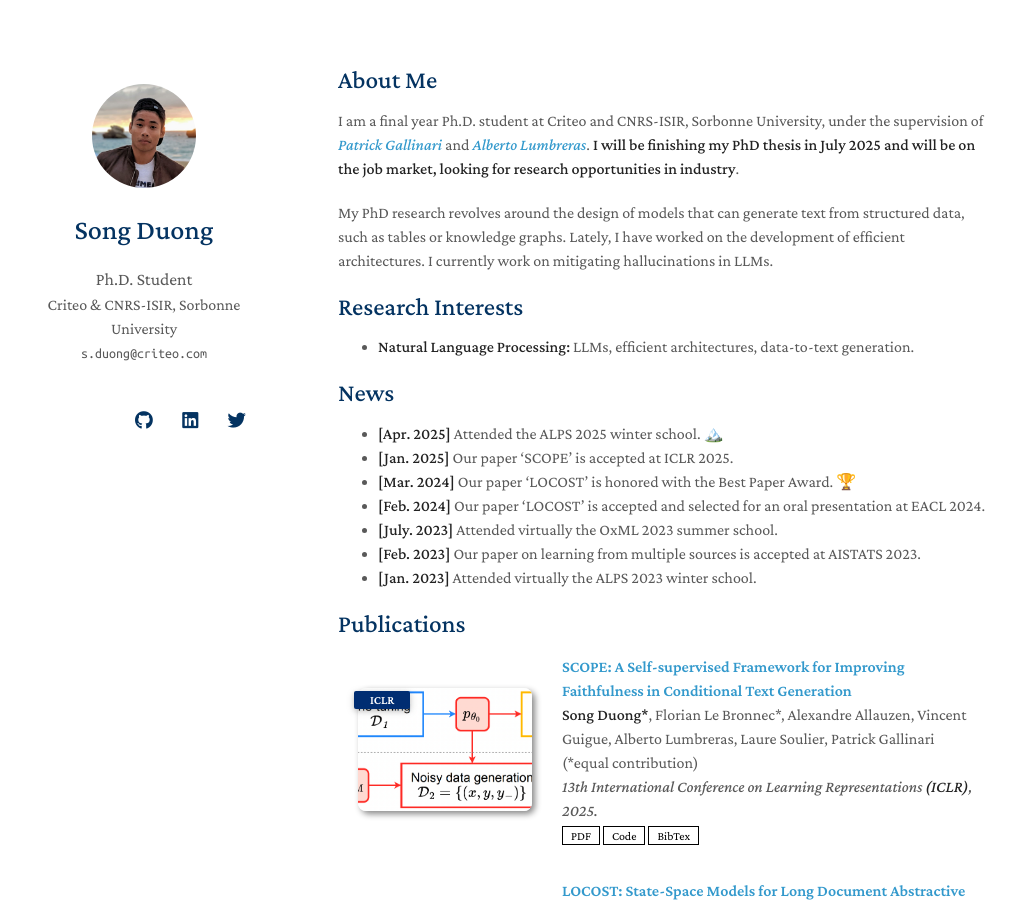
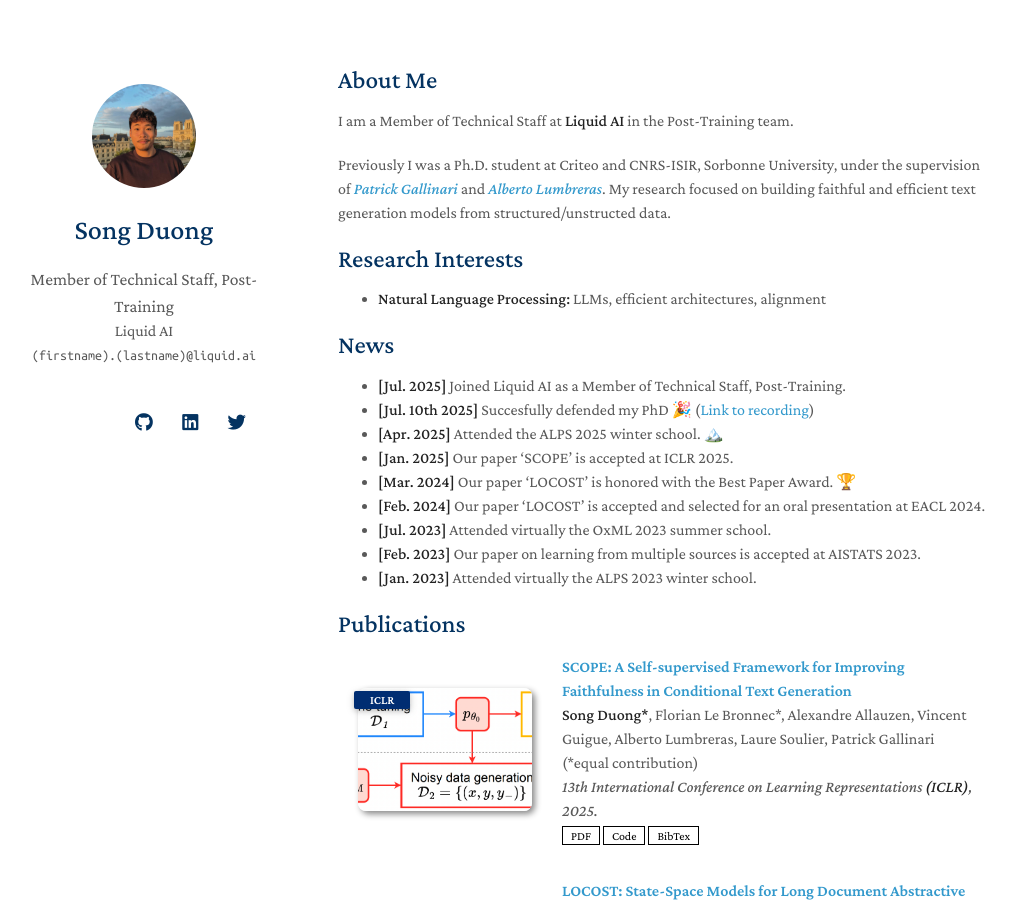
Before and after one commit to sngdng/sngdng.github.io, a Jekyll site: the page built from index.md, in a window 1280 px wide and 900 px high. Shown: the whole window, without its empty margins (132-1148 px from the left). Built offline with Jekyll 4.4.1, drawn with Linux system fonts in a browser that asks for light colours; nearby versions of some CDN libraries; emoji names are drawn with the system emoji font; a style sheet for code colours, icons or effects is not loaded; our own code applies the rules of GitHub Pages for plain Markdown files.

Commit message:
Updated and added some news

```diff
--- a/_config.yml
+++ b/_config.yml
@@ -1,12 +1,12 @@
 # Basic Information
 title: Song Duong
-position: Ph.D. Student
-affiliation: Criteo & CNRS-ISIR, Sorbonne University
-email: s.duong@criteo.com
+position: Member of Technical Staff, Post-Training
+affiliation: Liquid AI
+email: (firstname).(lastname)@liquid.ai
 
 # Search Engine Optimization (SEO)
 # The following information is used to improve the website traffic from search engines, e.g., Google.
-keywords: Song Duong, NLP, Data-to-text, LLMs, Deep Learning, Ph.D. Student, Criteo, CNRS-ISIR, Sorbonne University
+keywords: Song Duong, NLP, Data-to-text, LLMs, Deep Learning, Ph.D. Student, Criteo, CNRS-ISIR, Sorbonne University, Liquid AI
 description: Song Duong's personal website.
 canonical: https://scholar.google.com/citations?user=xieCwE4AAAAJ
 
@@ -20,7 +20,7 @@ twitter: https://twitter.com/songdng
 
 # Images (e.g., your profile picture and your website's favicon)
 # "favicon" and "favicon_dark" are used for the light and dark modes, respectively.
-avatar: ./assets/img/avatar.jpg
+avatar: ./assets/img/avatar.jpeg
 #favicon: ./assets/img/favicon.png
 #favicon_dark: ./assets/img/favicon-dark.png
 
--- a/index.md
+++ b/index.md
@@ -4,21 +4,23 @@ layout: homepage
 
 ## About Me
 
-I am a final year Ph.D. student at Criteo and CNRS-ISIR, Sorbonne University, under the supervision of [*Patrick Gallinari*](https://pages.isir.upmc.fr/gallinari/) and [*Alberto Lumbreras*](https://albertolumbreras.net/). **I will be finishing my PhD thesis in July 2025 and will be on the job market, looking for research opportunities in industry**.
+I am a Member of Technical Staff at [**Liquid AI**](https://www.liquid.ai/) in the Post-Training team.
 
-My PhD research revolves around the design of models that can generate text from structured data, such as tables or knowledge graphs. Lately, I have worked on the development of efficient architectures. I currently work on mitigating hallucinations in LLMs.
+Previously I was a Ph.D. student at Criteo and CNRS-ISIR, Sorbonne University, under the supervision of [*Patrick Gallinari*](https://pages.isir.upmc.fr/gallinari/) and [*Alberto Lumbreras*](https://albertolumbreras.net/). My research focused on building faithful and efficient text generation models from structured/unstructed data.
 
 ## Research Interests
 
-- **Natural Language Processing:** LLMs, efficient architectures, data-to-text generation.
+- **Natural Language Processing:** LLMs, efficient architectures, alignment
 
 ## News
 
+- **[Jul. 2025]** Joined Liquid AI as a Member of Technical Staff, Post-Training.
+- **[Jul. 10th 2025]** Succesfully defended my PhD 🎉 ([Link to recording](https://www.youtube.com/live/CYGxEinCOoY))
 - **[Apr. 2025]** Attended the ALPS 2025 winter school. 🏔️
 - **[Jan. 2025]** Our paper 'SCOPE' is accepted at ICLR 2025.
 - **[Mar. 2024]** Our paper 'LOCOST' is honored with the Best Paper Award. :trophy:
 - **[Feb. 2024]** Our paper 'LOCOST' is accepted and selected for an oral presentation at EACL 2024.
-- **[July. 2023]** Attended virtually the OxML 2023 summer school.
+- **[Jul. 2023]** Attended virtually the OxML 2023 summer school.
 - **[Feb. 2023]** Our paper on learning from multiple sources is accepted at AISTATS 2023.
 - **[Jan. 2023]** Attended virtually the ALPS 2023 winter school.
 
```
Also changed, not shown: assets/img/avatar.jpeg (added), assets/img/avatar.jpg (deleted).
